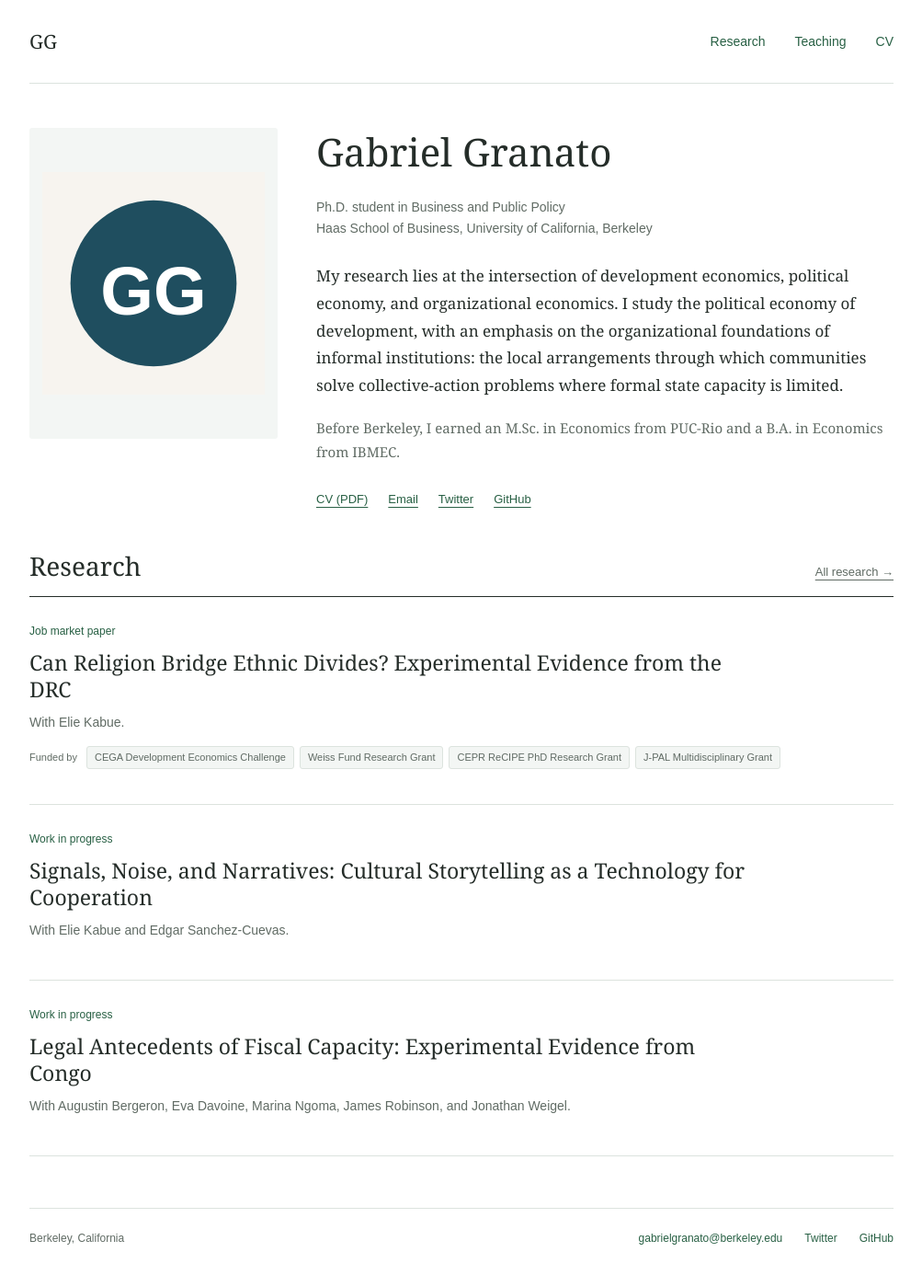
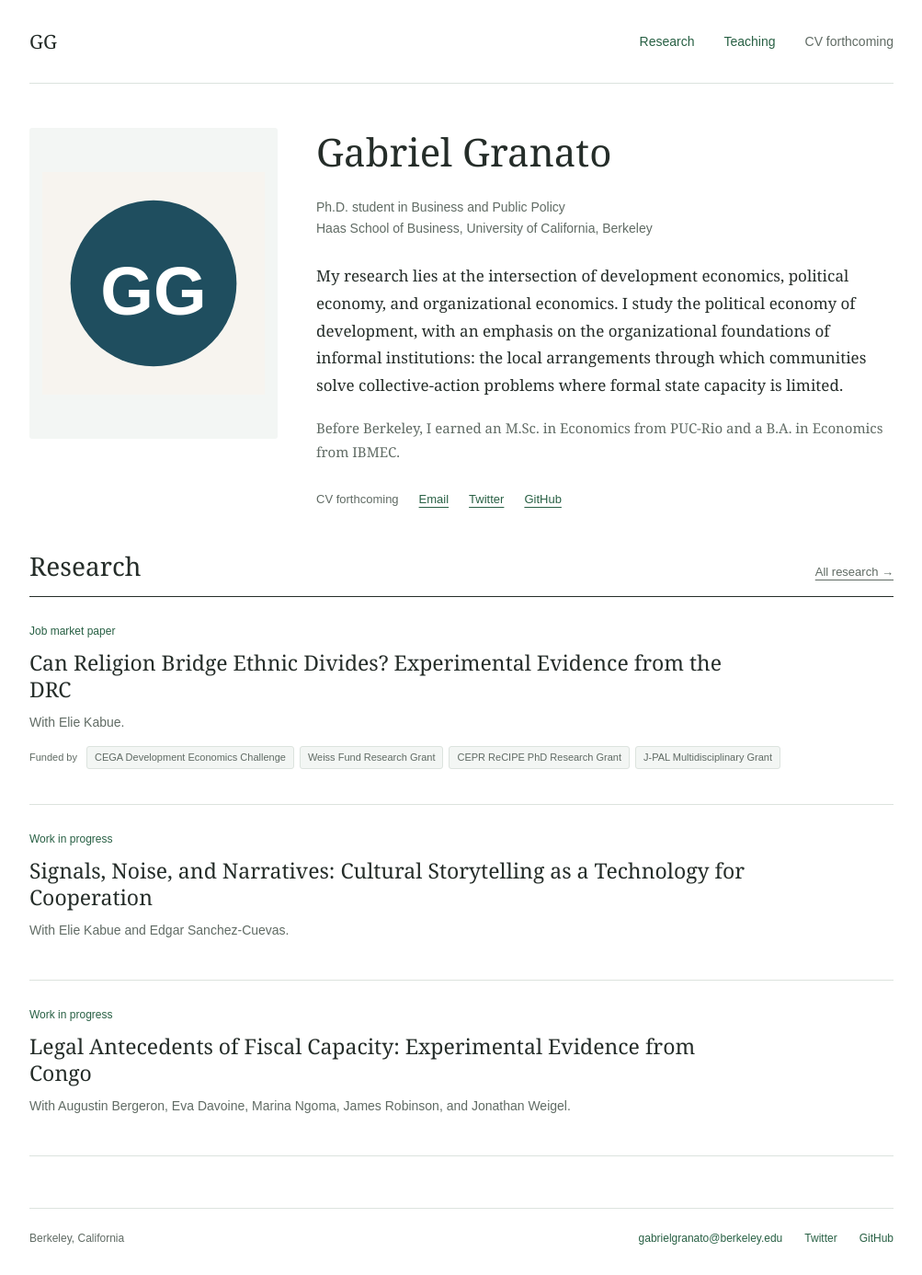
Before and after one commit to gabrielgranato/gabrielgranato.github.io, a Jekyll site: the page built from _pages/about.md, in a window 1280 px wide. Shown: the whole page at 92% size, without its empty margins (138-1141 px from the left). Built offline with Jekyll 4.4.1, drawn with Linux system fonts in a browser that asks for light colours.

Commit message:
Replace CV download with forthcoming placeholder

```diff
--- a/_data/navigation.yml
+++ b/_data/navigation.yml
@@ -6,6 +6,3 @@ main:
 
   - title: "Teaching"
     url: /teaching/
-
-  - title: "CV"
-    url: /files/gabriel-granato-cv.pdf
--- a/_layouts/classic.html
+++ b/_layouts/classic.html
@@ -19,6 +19,7 @@ layout: compress
         {% for link in site.data.navigation.main %}
           <a href="{{ link.url | relative_url }}"{% if page.url contains link.url %} aria-current="page"{% endif %}>{{ link.title }}</a>
         {% endfor %}
+        <span class="cv-placeholder">CV forthcoming</span>
       </nav>
     </header>
     <main id="content" class="site-content">{{ content }}</main>
--- a/_pages/about.md
+++ b/_pages/about.md
@@ -20,7 +20,7 @@ My research lies at the intersection of development economics, political economy
 
 <p class="education">Before Berkeley, I earned an M.Sc. in Economics from PUC-Rio and a B.A. in Economics from IBMEC.</p>
 
-<div class="profile-links"><a href="{{ '/files/gabriel-granato-cv.pdf' | relative_url }}">CV (PDF)</a><a href="mailto:gabrielgranato@berkeley.edu">Email</a><a href="https://twitter.com/gabrielsgranato">Twitter</a><a href="https://github.com/gabrielgranato">GitHub</a></div>
+<div class="profile-links"><span class="cv-placeholder">CV forthcoming</span><a href="mailto:gabrielgranato@berkeley.edu">Email</a><a href="https://twitter.com/gabrielsgranato">Twitter</a><a href="https://github.com/gabrielgranato">GitHub</a></div>
 
   </div>
 </section>
--- a/assets/css/classic.css
+++ b/assets/css/classic.css
@@ -20,6 +20,8 @@
 .site-name { font-size: 21px; color: var(--ink) !important; }
 .site-header nav { display: flex; gap: 32px; font: 14px/1.5 Arial, sans-serif; }
 .site-header nav a { padding: 14px 0; }
+.site-header nav .cv-placeholder { padding: 14px 0; }
+.cv-placeholder { color: var(--muted); }
 .site-header nav a[aria-current] { text-decoration: underline; }
 .site-content { min-height: 65vh; padding-block: 48px 56px; }
 .classic-site h1, .classic-site h2, .classic-site h3 { font-weight: 400; line-height: 1.25; }
@@ -34,6 +36,7 @@
 .profile-text .education { color: var(--muted); font-size: 15px; }
 .profile-links { display: flex; flex-wrap: wrap; gap: 22px; font: 13px/1.5 Arial, sans-serif; margin-top: 24px; }
 .profile-links a { padding-block: 5px; }
+.profile-links .cv-placeholder { padding-block: 5px; }
 .section-heading { display: flex; justify-content: space-between; align-items: baseline; flex-wrap: wrap; gap: 12px; border-bottom: 1px solid var(--ink); padding-bottom: 15px; }
 .section-heading h1, .section-heading h2 { margin: 0; }
 .section-heading p, .section-heading a { margin: 0; font: 13px/1.5 Arial, sans-serif; color: var(--muted); }
```
Also changed, not shown: 1 other file.
